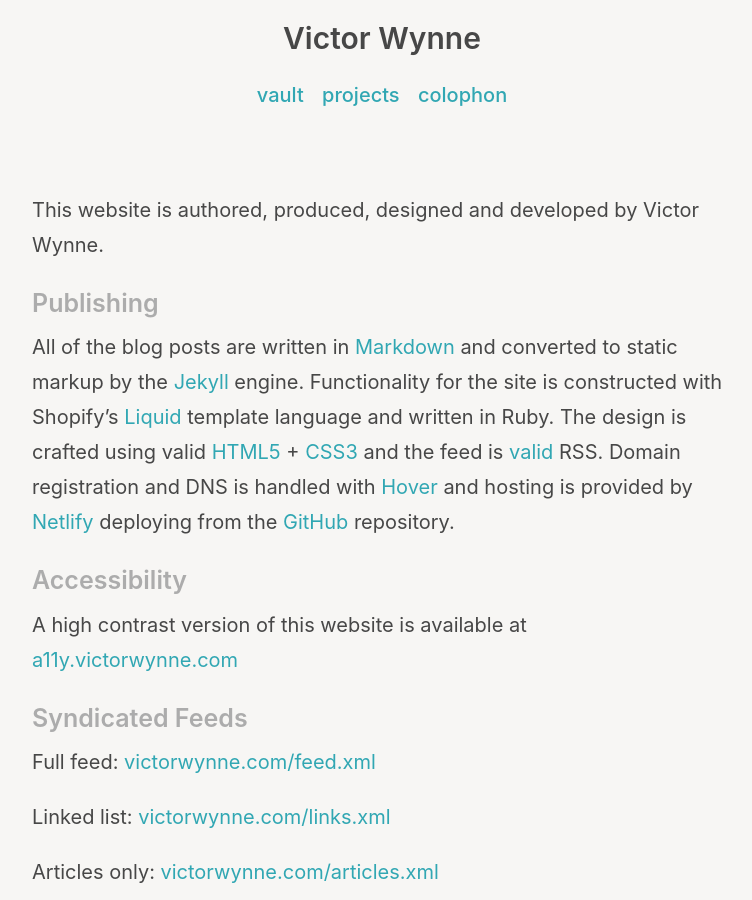
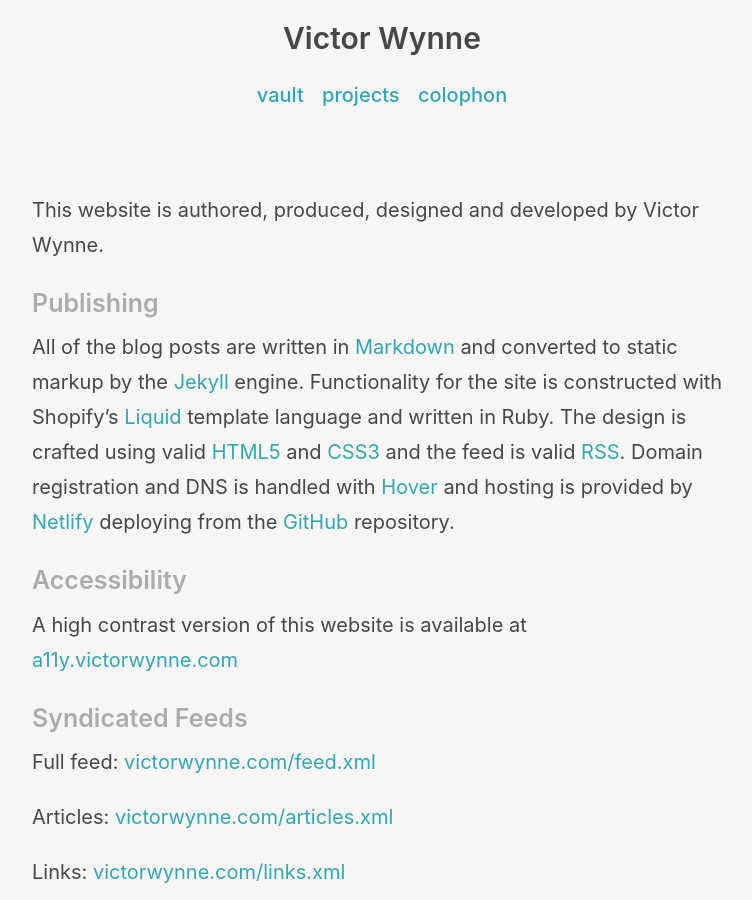
Before and after one commit to wertercatt/tooters, a Jekyll site: the page built from colophon.md, in a window 1280 px wide and 900 px high. Shown: the whole window, without its empty margins (258-1010 px from the left). Built offline with Jekyll 4.4.1, drawn with Linux system fonts in a browser that asks for light colours.

Commit message:
Updated the colophon

```diff
--- a/colophon.md
+++ b/colophon.md
@@ -21,7 +21,7 @@ This website is authored, produced, designed and developed by Victor Wynne.
 
 ## <small>Publishing</small>
 
-All of the blog posts are written in [Markdown](https://daringfireball.net/projects/markdown/) and converted to static markup by the [Jekyll](https://jekyllrb.com) engine. Functionality for the site is constructed with Shopify's [Liquid](https://shopify.github.io/liquid/) template language and written in Ruby. The design is crafted using valid [HTML5](https://validator.w3.org/nu/?doc=https%3A%2F%2Fvictorwynne.com%2F) + [CSS3](https://jigsaw.w3.org/css-validator/validator?uri=https%3A%2F%2Fvictorwynne.com&profile=css3svg&usermedium=all&warning=0&vextwarning=) and the feed is [valid](https://validator.w3.org/feed/check.cgi?url=https%3A%2F%2Fvictorwynne.com%2Ffeed.xml) RSS. Domain registration and DNS is handled with [Hover](https://hover.com/) and hosting is provided by [Netlify](https://www.netlify.com) deploying from the [GitHub](https://www.github.com/victorwynne) repository.
+All of the blog posts are written in [Markdown](https://daringfireball.net/projects/markdown/) and converted to static markup by the [Jekyll](https://jekyllrb.com) engine. Functionality for the site is constructed with Shopify's [Liquid](https://shopify.github.io/liquid/) template language and written in Ruby. The design is crafted using valid [HTML5](https://validator.w3.org/nu/?doc=https%3A%2F%2Fvictorwynne.com%2F) and [CSS3](https://jigsaw.w3.org/css-validator/validator?uri=https%3A%2F%2Fvictorwynne.com&profile=css3svg&usermedium=all&warning=0&vextwarning=) and the feed is valid [RSS](https://validator.w3.org/feed/check.cgi?url=https%3A%2F%2Fvictorwynne.com%2Ffeed.xml). Domain registration and DNS is handled with [Hover](https://hover.com/) and hosting is provided by [Netlify](https://www.netlify.com) deploying from the [GitHub](https://www.github.com/victorwynne) repository.
 
 ## <small>Accessibility</small>
 
@@ -31,9 +31,9 @@ A high contrast version of this website is available at [a11y.victorwynne.com](h
 
 Full feed: [victorwynne.com/feed.xml](https://victorwynne.com/feed.xml)
 
-Linked list: [victorwynne.com/links.xml](https://victorwynne.com/links.xml)
+Articles: [victorwynne.com/articles.xml](https://victorwynne.com/articles.xml)
 
-Articles only: [victorwynne.com/articles.xml](https://victorwynne.com/articles.xml)
+Links: [victorwynne.com/links.xml](https://victorwynne.com/links.xml)
 
 ## <small>Software</small>
 
```
